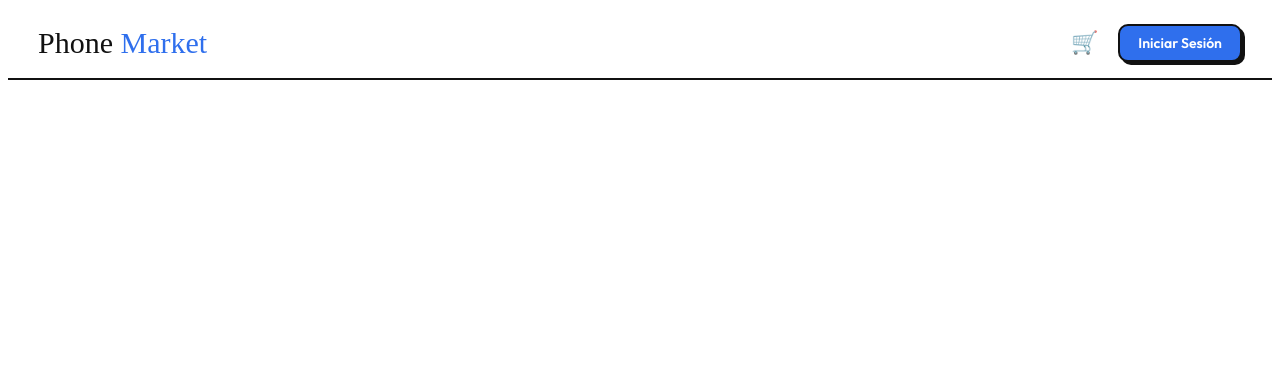
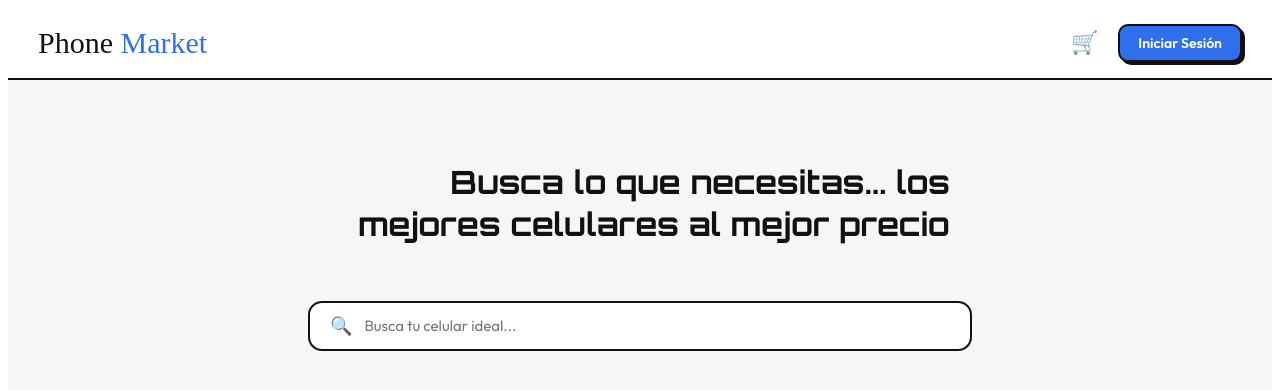
Before and after one commit to 74Jean/Proy03-Tecsup, a React (Vite) app: page / in a window 1280 px wide. Shown: the top 390 px of the page. Built offline with nearby package versions, Linux system fonts and the light colour scheme; a web font is replaced by a local one.

Commit message:
feat: se agrego la busqueda para el home

```diff
--- a/src/pages/home/Home.tsx
+++ b/src/pages/home/Home.tsx
@@ -1,9 +1,16 @@
+import { useState } from "react"
 import HeaderPublic from "./components/header/HeaderPublic"
+import HeroSearch from "./components/heroSearch/HeroSearch"
 
 const Home = () => {
+
+  const [busqueda, setBusqueda] = useState('')
+
   return (
     <div>
       <HeaderPublic />
+      <HeroSearch busqueda={busqueda} setBusqueda={setBusqueda} />
+
     </div>
   )
 }
--- /dev/null
+++ b/src/pages/home/components/heroSearch/HeroSearch.tsx
@@ -0,0 +1,33 @@
+import './heroSearch.css'
+
+interface HeroSearchProps {
+  busqueda: string
+  setBusqueda: (valor: string) => void
+}
+
+const HeroSearch = ({ busqueda, setBusqueda }: HeroSearchProps) => {
+
+  const handleChange = (e: React.ChangeEvent<HTMLInputElement>) => {
+    setBusqueda(e.target.value)
+  }
+
+  return (
+    <section className='heroSearch'>
+      <div id='heroContent'>
+        <h1>Busca lo que necesitas... los mejores celulares al mejor precio</h1>
+
+        <div id='searchBox'>
+          <span id='searchIcon'>🔍</span>
+          <input
+            type="text"
+            placeholder='Busca tu celular ideal...'
+            value={busqueda}
+            onChange={handleChange}
+          />
+        </div>
+      </div>
+    </section>
+  )
+}
+
+export default HeroSearch
--- /dev/null
+++ b/src/pages/home/components/heroSearch/heroSearch.css
@@ -0,0 +1,70 @@
+@import url('https://fonts.googleapis.com/css2?family=Orbitron:wght@500..800&display=swap');
+/*Orbitron*/
+
+@import url('https://fonts.googleapis.com/css2?family=Outfit:wght@300..800&display=swap');
+/*Outfit*/
+
+.heroSearch {
+    --color-bg: rgb(244, 246, 248);
+    --color-card: rgb(255, 255, 255);
+    --color-black: rgb(17, 17, 17);
+    --color-accent: rgb(47, 111, 237);
+    --color-text-muted: rgb(120, 120, 120);
+
+    display: flex;
+    justify-content: center;
+    align-items: center;
+    min-height: 230px;
+    padding: 3rem 6rem;
+    background-color: var(--color-bg);
+
+    #heroContent {
+        display: flex;
+        flex-direction: column;
+        align-items: center;
+        gap: 1.8rem;
+        max-width: 620px;
+        text-align: right;
+
+        h1 {
+            font-family: "Orbitron";
+            font-weight: 700;
+            font-size: 32px;
+            line-height: 1.3;
+            color: var(--color-black);
+        }
+
+        #searchBox {
+            width: 100%;
+            display: flex;
+            align-items: center;
+            gap: 10px;
+            background-color: var(--color-card);
+            border: 2px solid var(--color-black);
+            border-radius: 14px;
+            padding: 12px 20px;
+            transition: 0.2s;
+
+            #searchIcon {
+                font-size: 18px;
+            }
+
+            input {
+                flex: 1;
+                border: none;
+                outline: none;
+                font-family: "Outfit";
+                font-size: 15px;
+                color: var(--color-black);
+                background: transparent;
+            }
+            input::placeholder {
+                color: var(--color-text-muted);
+            }
+        }
+        #searchBox:focus-within {
+            border-color: var(--color-accent);
+            box-shadow: 3px 3px 0px var(--color-accent);
+        }
+    }
+}
```
